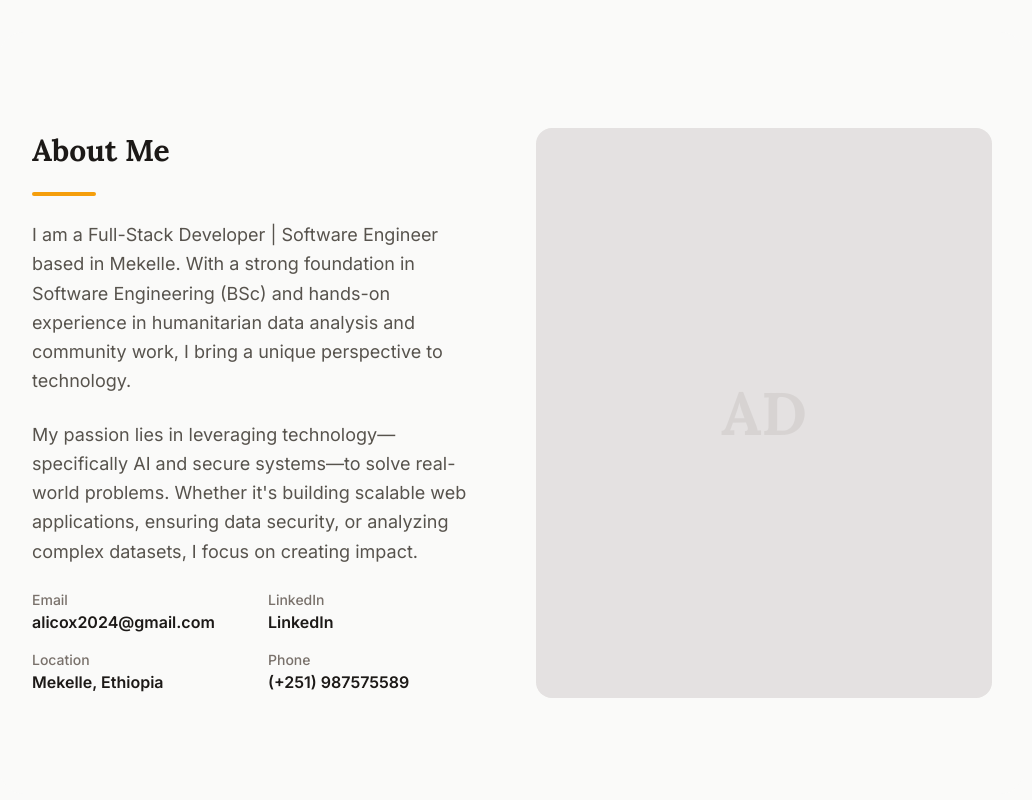
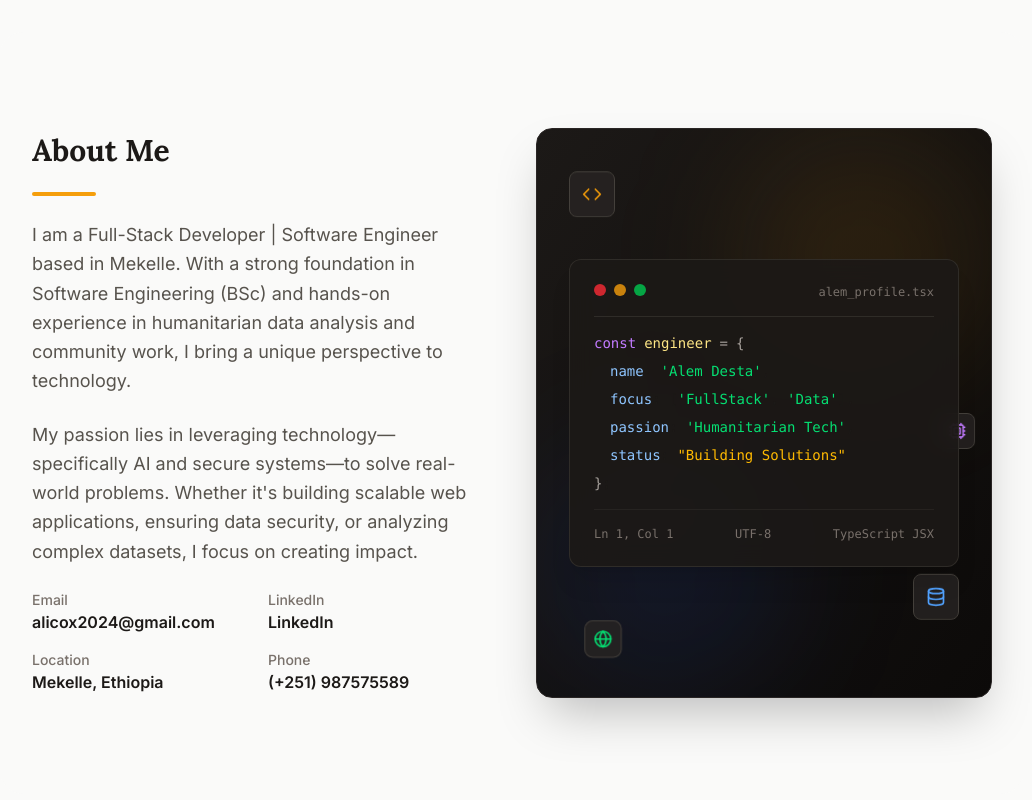
Before and after one commit to alicowestern/my_portfolio-V2, a Next.js app: page / in a window 1280 px wide. Shown: the part 800-1600 px from the top of the page, without its empty margins (128-1160 px from the left). Built offline with nearby package versions, Linux system fonts and the light colour scheme.

Commit message:
adjusment of profile image

```diff
--- a/src/components/About.tsx
+++ b/src/components/About.tsx
@@ -2,6 +2,8 @@
 
 import { personalInfo } from "@/data";
 import Section from "@/components/ui/Section";
+import { motion } from "framer-motion";
+import { Code, Database, Globe, Cpu } from "lucide-react";
 
 export default function About() {
     return (
@@ -28,11 +30,89 @@ export default function About() {
                     </dl>
                 </div>
 
-                {/* Abstract/Image Placeholder */}
-                <div className="relative aspect-square md:aspect-[4/5] bg-stone-200 dark:bg-stone-800 rounded-2xl overflow-hidden flex items-center justify-center">
-                    {/* If user had an image, we'd use Next Image. For now, a stylish pattern or placeholder */}
-                    <div className="absolute inset-0 bg-stone-300 dark:bg-stone-700 opacity-20 pattern-dots"></div>
-                    <span className="text-stone-400 dark:text-stone-600 text-6xl font-serif font-black opacity-20">AD</span>
+                {/* Creative Career Visualization */}
+                <div className="relative aspect-square md:aspect-[4/5] rounded-2xl overflow-hidden bg-gradient-to-br from-stone-900 to-stone-950 border border-stone-800 shadow-2xl flex items-center justify-center p-8 group">
+
+                    {/* Background Glows */}
+                    <div className="absolute top-0 right-0 w-64 h-64 bg-amber-500/10 rounded-full blur-3xl group-hover:bg-amber-500/20 transition-all duration-1000"></div>
+                    <div className="absolute bottom-0 left-0 w-64 h-64 bg-blue-600/10 rounded-full blur-3xl group-hover:bg-blue-600/20 transition-all duration-1000"></div>
+
+                    {/* Code Terminal Card */}
+                    <motion.div
+                        initial={{ y: 20, opacity: 0 }}
+                        whileInView={{ y: 0, opacity: 1 }}
+                        transition={{ duration: 0.8 }}
+                        className="w-full bg-stone-900/90 backdrop-blur-md rounded-xl border border-stone-700/50 p-6 font-mono text-sm relative z-10 shadow-xl"
+                    >
+                        <div className="flex gap-2 mb-4 border-b border-stone-700/50 pb-4">
+                            <div className="w-3 h-3 rounded-full bg-red-500/80"></div>
+                            <div className="w-3 h-3 rounded-full bg-amber-500/80"></div>
+                            <div className="w-3 h-3 rounded-full bg-green-500/80"></div>
+                            <div className="ml-auto text-xs text-stone-500">alem_profile.tsx</div>
+                        </div>
+
+                        <div className="space-y-2 font-medium">
+                            <div className="flex">
+                                <span className="text-purple-400 mr-2">const</span>
+                                <span className="text-amber-200 mr-2">engineer</span>
+                                <span className="text-stone-400">=</span>
+                                <span className="text-stone-400 ml-2">{'{'}</span>
+                            </div>
+                            <div className="pl-4">
+                                <span className="text-blue-300">name</span>: <span className="text-green-400">'{personalInfo.name}'</span>,
+                            </div>
+                            <div className="pl-4">
+                                <span className="text-blue-300">focus</span>: [<span className="text-green-400">'FullStack'</span>, <span className="text-green-400">'Data'</span>],
+                            </div>
+                            <div className="pl-4">
+                                <span className="text-blue-300">passion</span>: <span className="text-green-400">'Humanitarian Tech'</span>,
+                            </div>
+                            <div className="pl-4">
+                                <span className="text-blue-300">status</span>: <span className="text-amber-400">"Building Solutions"</span>
+                            </div>
+                            <div>
+                                <span className="text-stone-400">{'}'}</span>;
+                            </div>
+                        </div>
+
+                        <div className="mt-4 pt-4 border-t border-stone-700/30 flex justify-between text-xs text-stone-500">
+                            <span>Ln 1, Col 1</span>
+                            <span>UTF-8</span>
+                            <span>TypeScript JSX</span>
+                        </div>
+                    </motion.div>
+
+                    {/* Floating Tech Icons */}
+                    <motion.div
+                        className="absolute top-12 left-8 p-3 bg-stone-800/80 backdrop-blur border border-stone-700 rounded-lg text-amber-500"
+                        animate={{ y: [0, -10, 0] }}
+                        transition={{ duration: 4, repeat: Infinity, ease: "easeInOut" }}
+                    >
+                        <Code size={20} />
+                    </motion.div>
+
+                    <motion.div
+                        className="absolute bottom-20 right-8 p-3 bg-stone-800/80 backdrop-blur border border-stone-700 rounded-lg text-blue-400"
+                        animate={{ y: [0, 10, 0] }}
+                        transition={{ duration: 5, repeat: Infinity, ease: "easeInOut", delay: 1 }}
+                    >
+                        <Database size={20} />
+                    </motion.div>
+
+                    <motion.div
+                        className="absolute top-1/2 right-4 p-2 bg-stone-800/80 backdrop-blur border border-stone-700 rounded-lg text-purple-400"
+                        animate={{ x: [0, 5, 0] }}
+                        transition={{ duration: 6, repeat: Infinity, ease: "easeInOut", delay: 0.5 }}
+                    >
+                        <Cpu size={18} />
+                    </motion.div>
+                    <motion.div
+                        className="absolute bottom-10 left-12 p-2 bg-stone-800/80 backdrop-blur border border-stone-700 rounded-lg text-green-400"
+                        animate={{ scale: [1, 1.1, 1] }}
+                        transition={{ duration: 7, repeat: Infinity, ease: "easeInOut", delay: 1.5 }}
+                    >
+                        <Globe size={18} />
+                    </motion.div>
                 </div>
             </div>
         </Section>
--- a/src/components/Hero.tsx
+++ b/src/components/Hero.tsx
@@ -113,7 +113,7 @@ export default function Hero() {
                             <div className="absolute inset-4 border border-stone-100 dark:border-stone-800 rounded-full"></div>
 
                             {/* Main Image Container */}
-                            <div className="absolute inset-8 rounded-full overflow-hidden border-4 border-white dark:border-stone-900 shadow-2xl relative">
+                            <div className="absolute inset-8 rounded-full overflow-hidden border-4 border-white dark:border-stone-900 shadow-2xl">
                                 <Image
                                     src={personalInfo.profileImage || "/profile.jpg"}
                                     alt={personalInfo.name}
```
